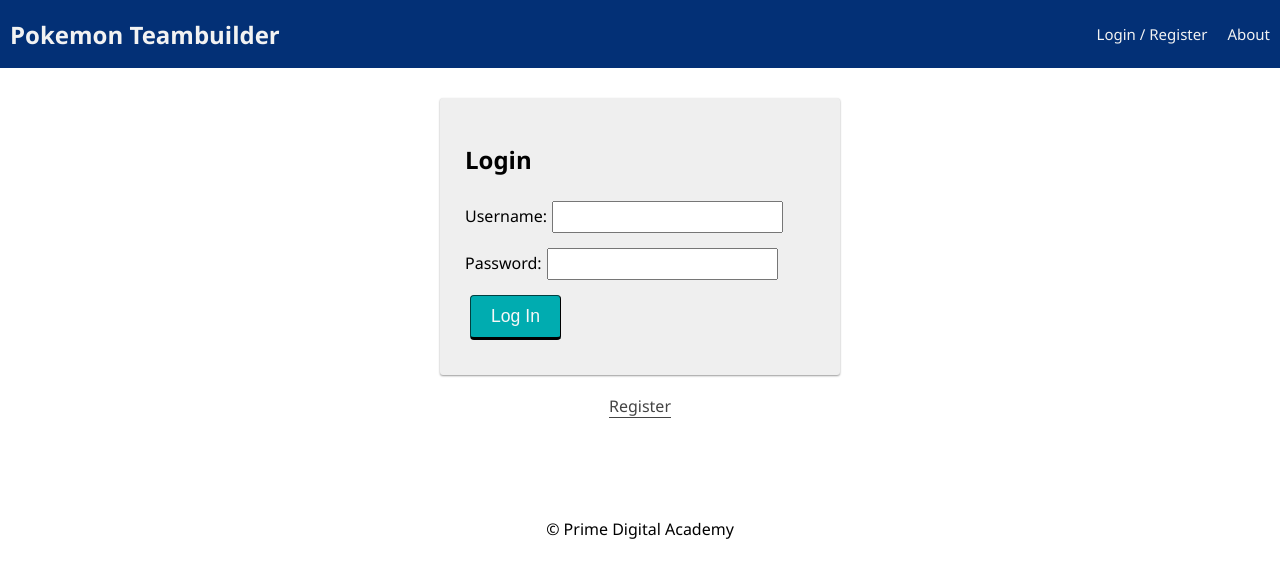
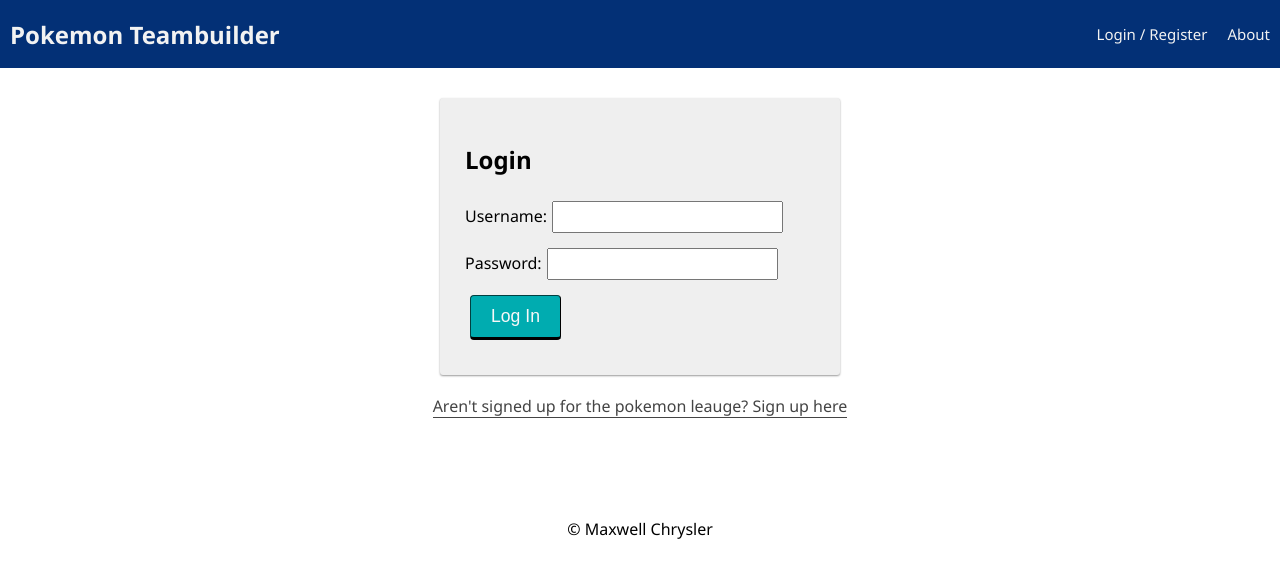
Before and after one commit to MaxwellChrysler/pokemon-teambuilder, a React (Create React App) app: page /#/teambuilder in a window 1280 px wide. Shown: the top 578 px of the page. Built offline with nearby package versions, Linux system fonts and the light colour scheme; no server answers.

Commit message:
readded the nav bar fix

```diff
--- a/src/components/Footer/Footer.jsx
+++ b/src/components/Footer/Footer.jsx
@@ -7,7 +7,7 @@
 // or even care what the redux state is, so it doesn't need 'connect()'
 
 function Footer() {
-  return <footer>&copy; Prime Digital Academy</footer>;
+  return <footer>&copy; Maxwell Chrysler</footer>;
 }
 
 export default Footer;
--- a/src/components/LoginPage/LoginPage.jsx
+++ b/src/components/LoginPage/LoginPage.jsx
@@ -17,7 +17,8 @@
             history.push('/registration');
           }}
         >
-          Register
+          Aren't signed up for the pokemon leauge?
+          Sign up here
         </button>
       </center>
     </div>
--- a/src/components/Nav/Nav.jsx
+++ b/src/components/Nav/Nav.jsx
@@ -37,7 +37,7 @@
             Search
             </Link>
 
-            <Link className="navLink" to="teambuilder">
+            <Link className="navLink" to="/teambuilder">
             Team View
             </Link>
 
--- a/src/components/PokemonItem/PokemonItem.jsx
+++ b/src/components/PokemonItem/PokemonItem.jsx
@@ -66,7 +66,7 @@
         <Grid >
           <Grid >
             <Card sx={{ width: 240 }} >
-              <CardMedia sx={{ height: 220 }} image={selectedPokemon.officalArt} title={selectedPokemon.name} />
+              <CardMedia sx={{ height: 200 }} image={selectedPokemon.officalArt} title={selectedPokemon.name} />
               <CardContent>
                 <Typography gutterBottom variant="h5" component="div">
                   {selectedPokemon.name}
--- a/src/components/TeamBuilder/TeamBuilder.css
+++ b/src/components/TeamBuilder/TeamBuilder.css
@@ -9,10 +9,10 @@
 }
 
 .editbutton {
-    position: absolute;
-    top: 200px;
-    right: 200px;
-    display: inline-block;
+    position: relative;
+    top: 1px;
+    left: 750px;
+    display: flex;
     color: #f2f2f2;
     background-color: #033076;
     text-align: center;
--- a/src/components/TeamBuilder/TeamBuilder.jsx
+++ b/src/components/TeamBuilder/TeamBuilder.jsx
@@ -35,8 +35,10 @@
   };
 
   return (
+    <div>
+    <button onClick = {goToEditor} className="editbutton">Go to team editor</button>
     <div className="displayTeam">
-      <button onClick = {goToEditor} className="editbutton">Go to team editor</button>
+
       {pokemon.map((selectedPokemon, i) => (
         <Card >
           <PokemonItem key={i} selectedPokemon={selectedPokemon} />
@@ -62,6 +64,7 @@
         </Card>
       ))}
     </div>
+    </div>
   );
 }
 
```
